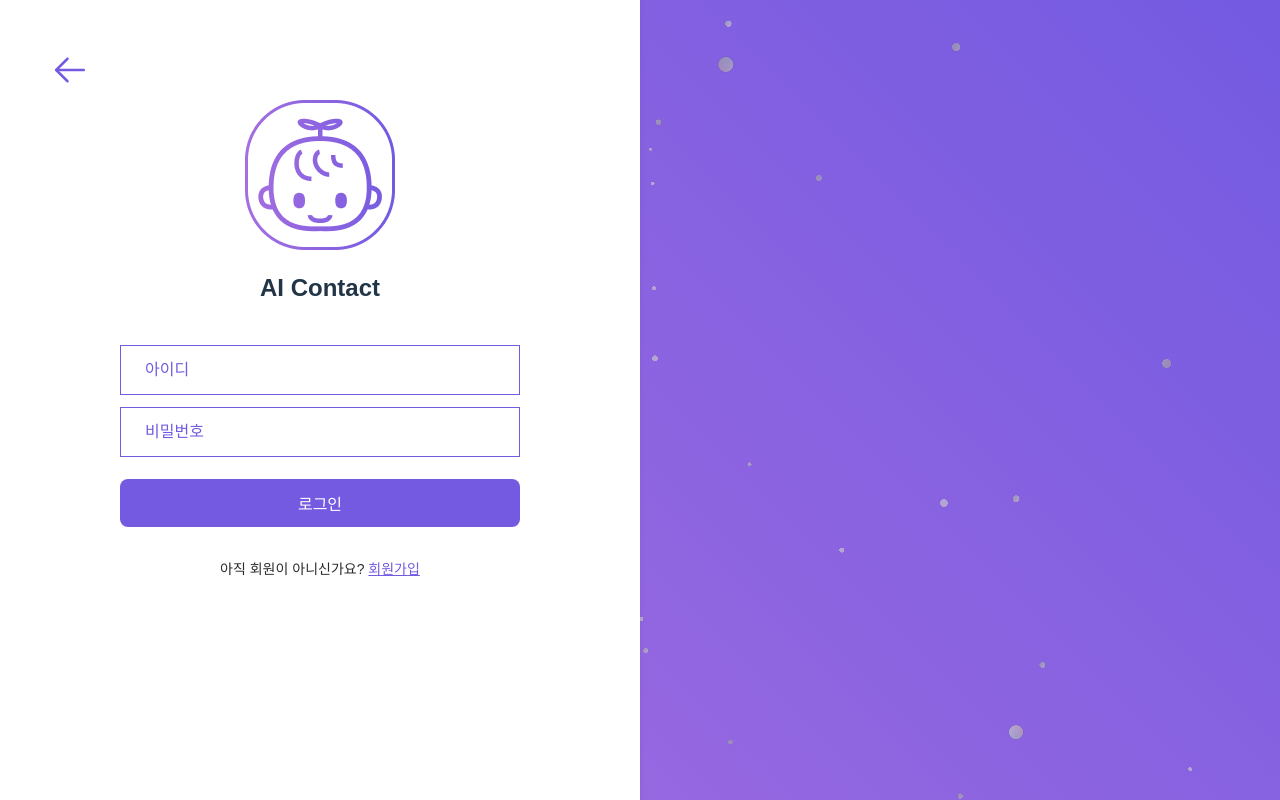
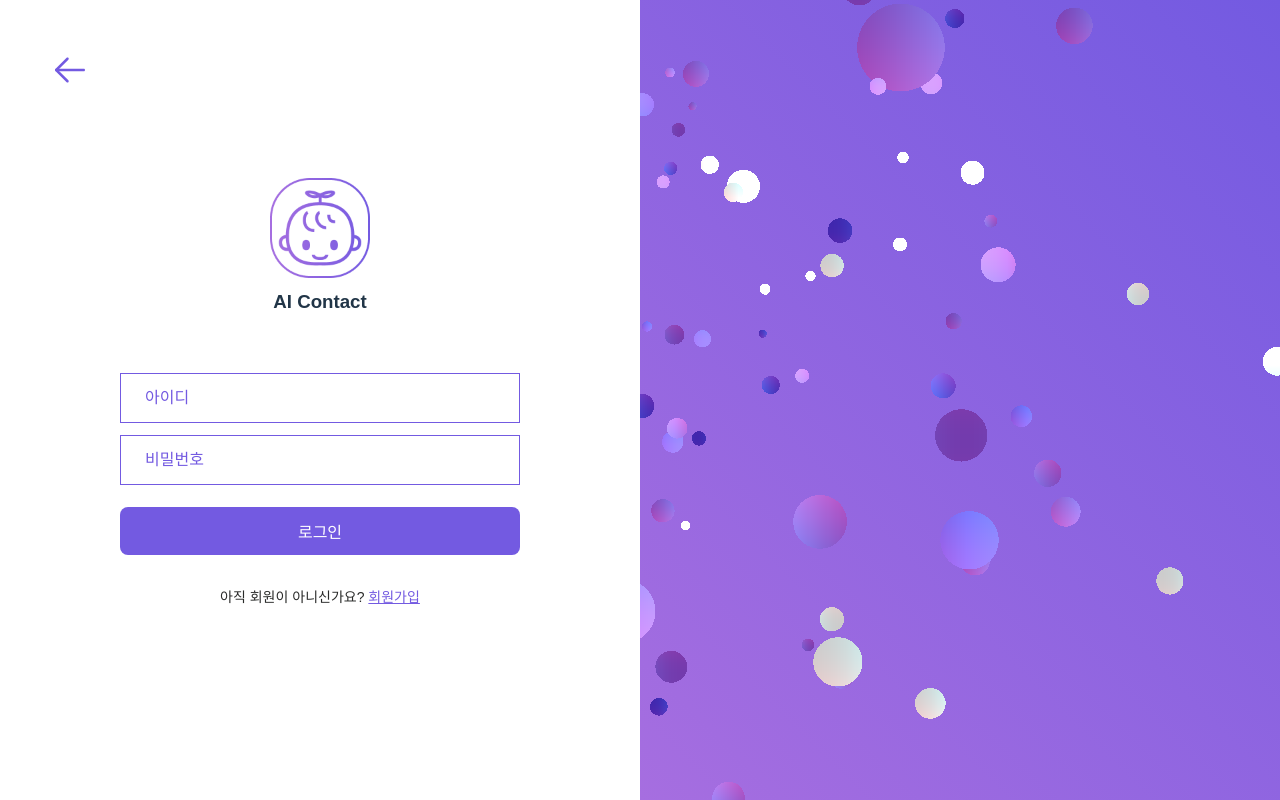
Before and after one commit to Spinichi/AIContact, a React (Vite) app in the folder AI_Contact_FE/: page /auth in a window 1280 px wide. Built offline with nearby package versions, Linux system fonts and the light colour scheme.

Commit message:
feat: auth 페이지 UI 개선[S13P11A702-74]

```diff
--- a/AI_Contact_FE/src/components/auth/AuthBackground.tsx
+++ b/AI_Contact_FE/src/components/auth/AuthBackground.tsx
@@ -1,17 +1,29 @@
-import Particles from './Particles.tsx';
+import Particles from "./Particles.tsx";
 
+interface AuthBackgroundProps {
+  isSignUp: boolean;
+}
 
-export default function AuthBackground(){
-    return(
-        <div style = {{ width : "100vw", height : "100vh"}}>
+export default function AuthBackground({ isSignUp }: AuthBackgroundProps) {
+  return (
+    <div
+      style={{
+        width: "50vw",
+        height: "100vh",
+        position: "absolute",
+        left: isSignUp ? "0" : "50vw",
+        transition: "left 0.5s cubic-bezier(0.1, -0.01, 0.01, 1)",
+        zIndex: 1,
+      }}
+    >
       <Particles
-                particleColors={['#ffffff', '#ffffff']}
+        particleColors={["#735AE1", "#A66EE0", "#ffffff"]}
         particleCount={300}
         particleSpread={10}
-                speed={0.1}
-                particleBaseSize={200}
+        speed={0.2}
+        particleBaseSize={1000}
         moveParticlesOnHover={false}
-                alphaParticles={true}
+        alphaParticles={false}
         disableRotation={false}
         cameraDistance={10}
       />
--- a/AI_Contact_FE/src/components/auth/AuthForm.tsx
+++ b/AI_Contact_FE/src/components/auth/AuthForm.tsx
@@ -3,27 +3,32 @@ import "../../styles/AuthFormPanel.css";
 import arrowLeft from "../../assets/icons/ArrowLeft.svg";
 import FormTitle from "./FormTitle";
 import LoginForm from "./LoginForm";
-import ProfileForm from "./ProfileForm";
+import SignUpForm from "./SignUpForm";
 
 interface AuthFormProps {
   isSignUp: boolean;
   position: "left" | "right";
   onFormChange: () => void;
+  isVisible: boolean;
 }
 
 export default function AuthForm({
   isSignUp,
   position,
   onFormChange,
+  isVisible,
 }: AuthFormProps) {
   return (
-    <div className={`auth-form-panel ${position}`}>
+    <div className={`auth-form-panel ${position} ${isVisible ? "" : "hidden"}`}>
       {isSignUp ? (
-        //<SignUpForm onToggle={onFormChange} />
-        <ProfileForm />
+        <>
+          <LeftArrow onBack={onFormChange} />
+          <FormTitle />
+          <SignUpForm onToggle={onFormChange} />
+        </>
       ) : (
         <>
-          <LeftArrow />
+          <LeftArrow onBack={onFormChange} />
           <FormTitle />
           <LoginForm onToggle={onFormChange} />
         </>
@@ -32,9 +37,13 @@ export default function AuthForm({
   );
 }
 
-function LeftArrow() {
+interface LeftArrowProps {
+  onBack: () => void;
+}
+
+function LeftArrow({ onBack }: LeftArrowProps) {
   return (
-    <div className="arrow-left">
+    <div className="arrow-left" onClick={onBack}>
       <img src={arrowLeft} />
     </div>
   );
--- a/AI_Contact_FE/src/components/auth/FormTitle.tsx
+++ b/AI_Contact_FE/src/components/auth/FormTitle.tsx
@@ -1,10 +1,17 @@
-import logo from '../../assets/images/symbol.png';
+import React from "react";
+import symbol from "../../assets/images/symbol.png";
 
-export default function FormTitle(){
-  return(
-      <div className="form-title">
-          <img src={logo} alt="서비스로고" className="service-logo" />
-          <h2>AI Contact</h2>
-      </div>
+const FormTitle = () => {
+  return (
+    <div className="form-title">
+      <img
+        src={symbol}
+        alt="symbol"
+        style={{ width: "100px", height: "100px" }}
+      />
+      <h3>AI Contact</h3>
+    </div>
   );
-}
+};
+
+export default FormTitle;
--- a/AI_Contact_FE/src/pages/AuthPage.tsx
+++ b/AI_Contact_FE/src/pages/AuthPage.tsx
@@ -8,11 +8,18 @@ export default function AuthPage() {
 
   return (
     <div className="main-layout">
-      <AuthBackground />
+      <AuthBackground isSignUp={isSignUp} />
       <AuthForm
-        position={isSignUp ? "right" : "left"}
+        position="left"
         onFormChange={() => setIsSignUp((prev) => !prev)}
-        isSignUp={isSignUp}
+        isSignUp={false}
+        isVisible={!isSignUp}
+      />
+      <AuthForm
+        position="right"
+        onFormChange={() => setIsSignUp((prev) => !prev)}
+        isSignUp={true}
+        isVisible={isSignUp}
       />
     </div>
   );
--- a/AI_Contact_FE/src/styles/AuthFormPanel.css
+++ b/AI_Contact_FE/src/styles/AuthFormPanel.css
@@ -4,15 +4,14 @@
   width: 50vw;
   height: 100vh;
   background-color: #fff;
-  box-shadow: -2px 0 8px rgba(0, 0, 0, 0.1);
-  transition: left 0.3s ease-in-out;
   display: flex;
   flex-direction: column;
-  justify-content: flex-start;
+  justify-content: center;
   align-items: center;
-  gap: 50px;
-  padding-top: 100px;
-  z-index: 10000;
+}
+
+.auth-form-panel.hidden {
+  /* display: none; */
 }
 
 .auth-form-panel.left {
@@ -86,6 +85,10 @@
   align-items: center;
 }
 
+.form-title > h3 {
+  margin: 10px;
+}
+
 .arrow-left {
   width: 40px;
   height: 40px;
```
Also changed, not shown: AI_Contact_FE/src/assets/images/symbol.svg (added). Lines whose indentation alone changed are shown as unchanged.
